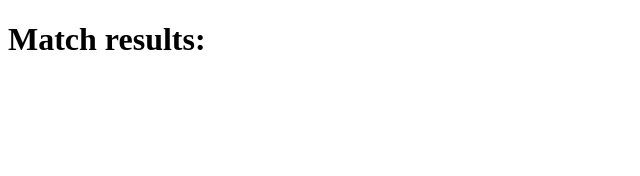
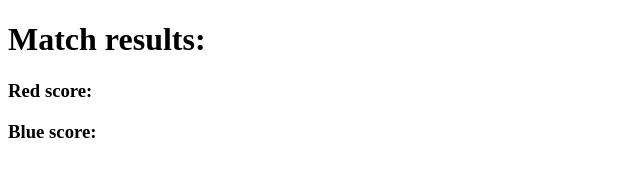
Before and after one commit to BrendanM9/FLL, a plain HTML site: page results.html in a window 1280 px wide. Shown: the whole page, without its empty margins (0-640 px from the left). Drawn offline with Linux system fonts and the light colour scheme.

Commit message:
Update results.html

```diff
--- a/results.html
+++ b/results.html
@@ -6,5 +6,7 @@
   </head>
   <body>
     <h1>Match results:</h1>
+    <h3 id="teamr">Red score:</h3>
+    <h3 id="teamb">Blue score:</h3>
   </body>
 </html>
```
